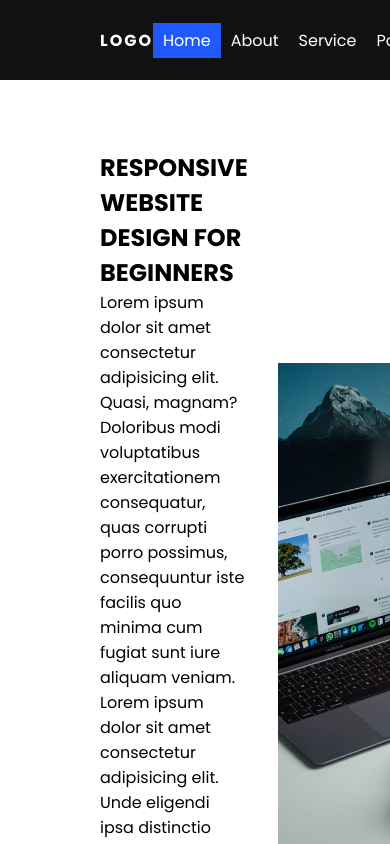
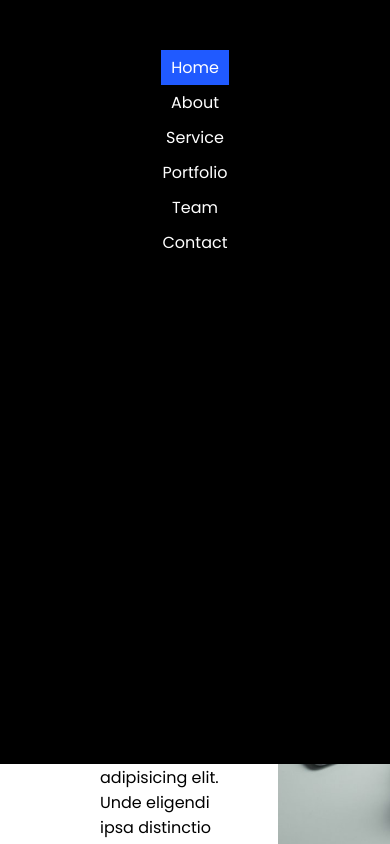
Before and after one commit to Camila-Isabela/full-simple-website, a plain HTML site: page index.html in a window 390 px wide. Shown: the top 844 px of the page. Drawn offline with Linux system fonts and the light colour scheme.

Commit message:
:gear: Tornando o site responsivo

```diff
--- a/index.html
+++ b/index.html
@@ -11,11 +11,11 @@
         <a href="#" class="logo">LOGO</a>
         <ul>
             <li><a href="#home" class="active">Home</a></li>
-            <li><a href="#">About</a></li>
-            <li><a href="#">Service</a></li>
-            <li><a href="#">Portfolio</a></li>
-            <li><a href="#">Team</a></li>
-            <li><a href="#">Contact</a></li>
+            <li><a href="#about">About</a></li>
+            <li><a href="#services">Service</a></li>
+            <li><a href="#portfolio">Portfolio</a></li>
+            <li><a href="#team">Team</a></li>
+            <li><a href="#contact">Contact</a></li>
         </ul>
         <div class="toggle"></div>
     </header>
@@ -52,7 +52,7 @@
 
     <section id="team">
         <div>
-            <h2>Our Expert/h2>
+            <h2>Our Expert</h2>
             <p>Lorem ipsum dolor sit amet consectetur adipisicing elit. Quasi, magnam? Doloribus modi voluptatibus exercitationem consequatur, quas corrupti porro possimus, consequuntur iste facilis quo minima cum fugiat sunt iure aliquam veniam. Lorem ipsum dolor sit amet consectetur adipisicing elit. Unde eligendi ipsa distinctio iusto omnis iste voluptas hic, architecto autem dolor soluta possimus vel necessitatibus in deleniti tenetur modi cum velit?</p>
         </div>
     </section>
--- a/style.css
+++ b/style.css
@@ -5,6 +5,7 @@
     padding: 0;
     box-sizing: border-box;
     font-family: 'Poppins', sans-serif;
+    scroll-behavior: smooth;
 }
 
 header {
@@ -21,7 +22,7 @@ header {
 
 header .logo {
     color: #fff;
-    font-style: 30px;
+    font-size: 30px;
     text-decoration: none;
     letter-spacing: 2px;
     font-weight: 700;
@@ -75,15 +76,40 @@ section h2 {
 }
 
 section p {
-    font-style: 18px;
+    font-siza: 18px;
 }
 
 section a {
     display: inline-block;
     padding: 8px 10px;
     text-decoration: none;
-    font-style: 18px;
+    font-size: 18px;
     background: #111;
     color: #fff;
     margin-top: 20px;
 }
+
+section:nth-child(odd) {
+    position: relative;
+    justify-content: center;
+    align-items: center;
+    background: #111;
+    color: #fff;
+}
+
+@media (max-width: 992px) {
+    header ul {
+        position: absolute;
+        top: 0;
+        left: 0;
+        width: 100%;
+        height: calc(100vh - 80px);
+        padding: 50px 100px;
+        text-align: center;
+        overflow: auto;
+        transition: 0.5s;
+        background: #000;
+        flex-direction: column;
+
+    }
+}
```
